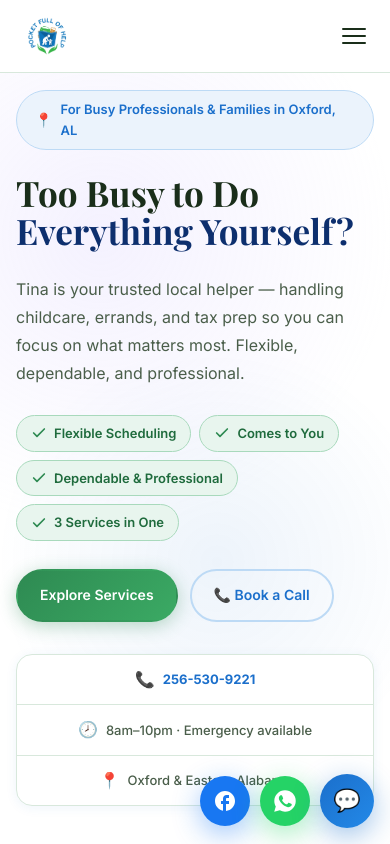
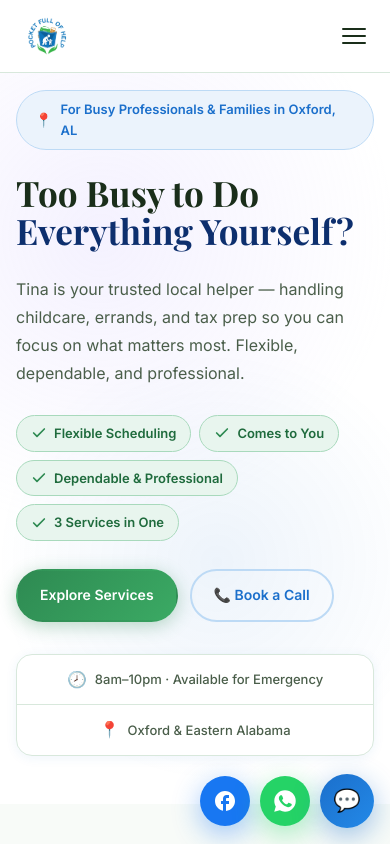
Before and after one commit to goldenbird-labs/pocket-full-of-help-demo, a website: page index.html in a window 390 px wide. Shown: the top 844 px of the page. Drawn offline with nearby package versions, Linux system fonts and the light colour scheme.

Commit message:
Remove duplicate phone number from hero, tweak emergency wording
The hero contact strip showed the phone number again right below
the mobile menu's flashing phone pill, making it appear twice on
mobile. Removed it from the strip — the flashing pill (nav/mobile
menu) and "Book a Call" button remain as the call CTAs. Also reword
"Emergency available" to "Available for Emergency".

```diff
--- a/index.html
+++ b/index.html
@@ -80,14 +80,10 @@
         <a href="tel:2565309221" class="btn btn-outline">📞 Book a Call</a>
       </div>
 
-      <!-- Quick contact + hours on home page -->
+      <!-- Quick hours + location on home page -->
       <div class="hero-contact-strip">
         <div class="hcs-item">
-          <strong>📞</strong><span><a href="tel:2565309221">256-530-9221</a></span>
-        </div>
-        <div class="hcs-divider"></div>
-        <div class="hcs-item">
-          <strong>🕗</strong><span>8am–10pm · Emergency available</span>
+          <strong>🕗</strong><span>8am–10pm · Available for Emergency</span>
         </div>
         <div class="hcs-divider"></div>
         <div class="hcs-item">
```
